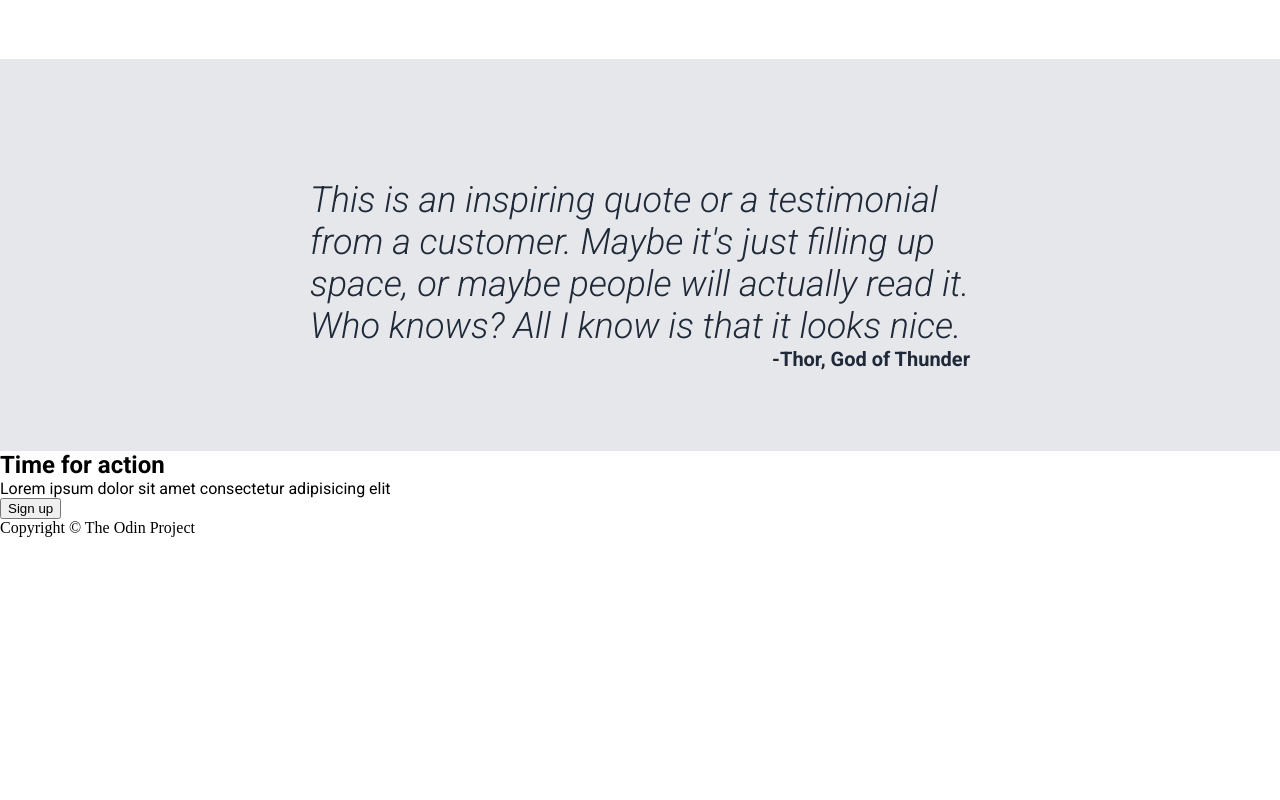
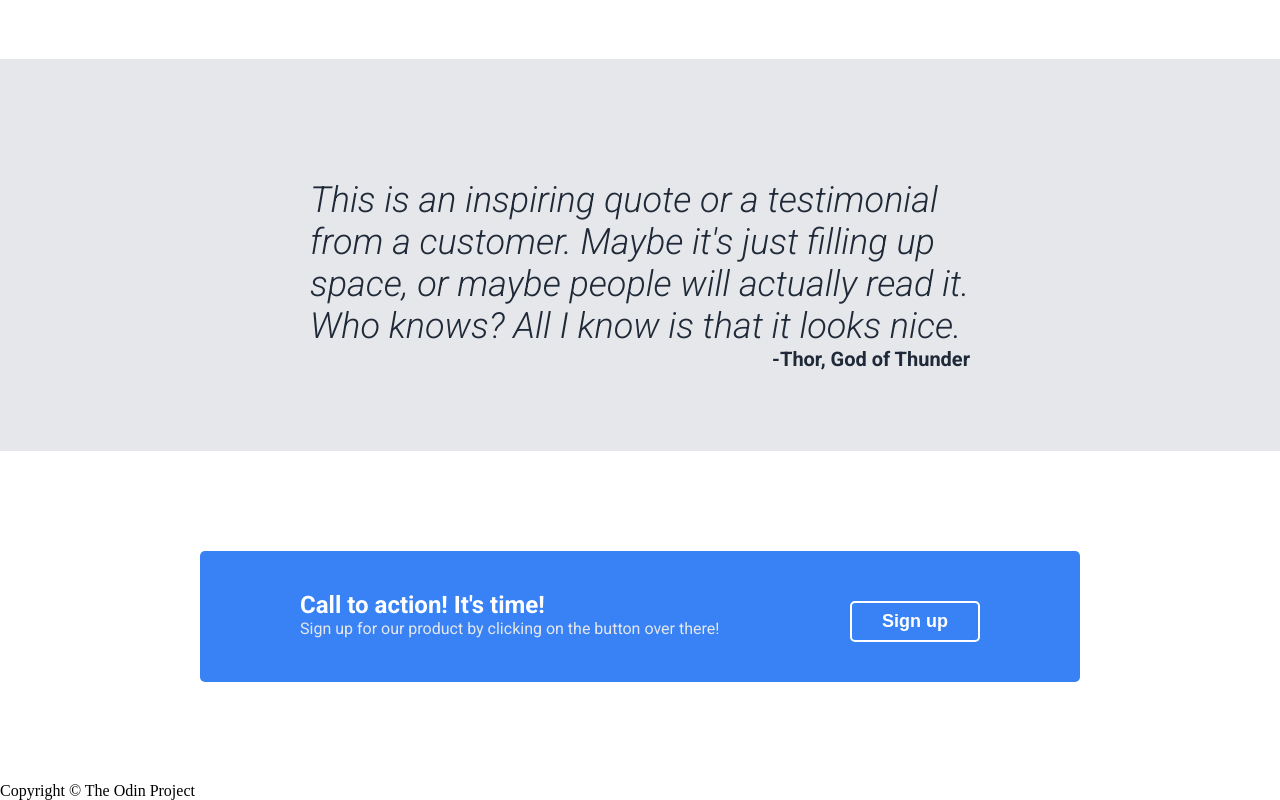
Before and after one commit to VasKD/odin-landing-page, a plain HTML site: page index.html in a window 1280 px wide. Shown: the part 785-1585 px from the top of the page. Before the commit the page ends 1322 px from the top, so only its background shows below. Drawn offline with Linux system fonts and the light colour scheme.

Commit message:
Add CSS to section four

```diff
--- a/index.html
+++ b/index.html
@@ -69,9 +69,13 @@
             </div>
 
             <div class="section-four">
-                <h2>Time for action</h2>
-                <p>Lorem ipsum dolor sit amet consectetur adipisicing elit</p>
-                <button>Sign up</button>
+                <div class="sec-four-container">
+                    <div class="text">
+                        <h2>Call to action! It's time!</h2>
+                        <p>Sign up for our product by clicking on the button over there!</p>
+                    </div>
+                    <button class="button-two">Sign up</button>
+                </div>
             </div>
         </div>
         <footer> Copyright &copy; The Odin Project </footer>
--- a/style.css
+++ b/style.css
@@ -146,3 +146,33 @@ a {
     font-weight: bold;
     text-align: right;
 }
+
+/* SECTION FOUR */
+
+.section-four {
+    padding: 100px 200px 100px 200px;
+}
+
+.sec-four-container {
+    color: white;
+    background-color: #3882f6;
+    border-radius: 5px;
+    padding: 40px 100px 40px 100px;
+    display: flex;
+    justify-content: space-between;
+}
+
+.button-two{
+    color: white;
+    background-color: #3882f6;
+    border: 2px solid white;
+    border-radius: 5px;
+    padding: 8px 30px;
+    font-size: 18px;
+    font-weight: bold;
+    margin-top: 10px;
+}
+
+.text p {
+    color: #e5e7eb;
+}
```
